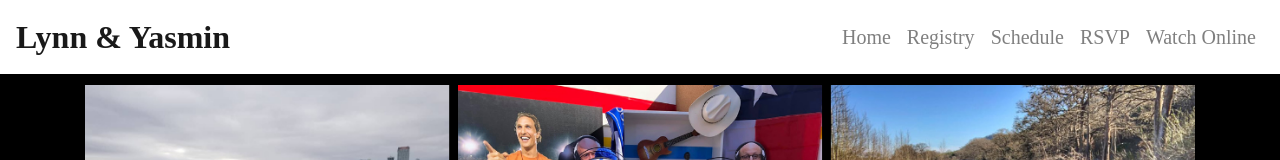
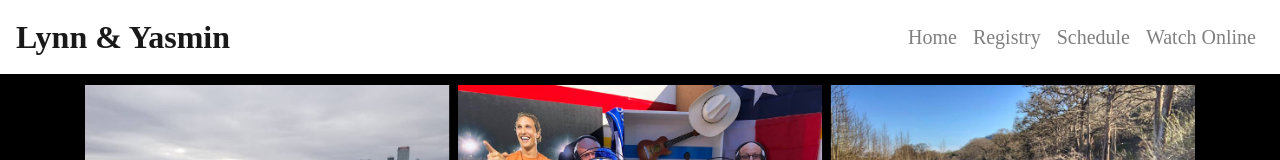
Before and after one commit to yasminmenchaca/wedding-website, a React (Create React App) app: page / in a window 1280 px wide. Shown: the top 160 px of the page. Built offline with nearby package versions, Linux system fonts and the light colour scheme; a web font is replaced by a local one.

Commit message:
removed RSVP

```diff
--- a/src/components/NavBar.js
+++ b/src/components/NavBar.js
@@ -25,9 +25,9 @@ const NavBar = () => {
                         <ReactBootStrap.Nav.Link href="/schedule">Schedule</ReactBootStrap.Nav.Link>
                     </Link>
 
-                    <Link to="/rsvp" style={{textDecoration: 'none'}}>
-                        <ReactBootStrap.Nav.Link href="/rsvp">RSVP</ReactBootStrap.Nav.Link>
-                    </Link>
+                    {/*<Link to="/rsvp" style={{textDecoration: 'none'}}>*/}
+                    {/*    <ReactBootStrap.Nav.Link href="/rsvp">RSVP</ReactBootStrap.Nav.Link>*/}
+                    {/*</Link>*/}
 
                     <Link to="/watch" style={{ textDecoration: 'none' }}>
                     <ReactBootStrap.Nav.Link href="/watch">Watch
```
